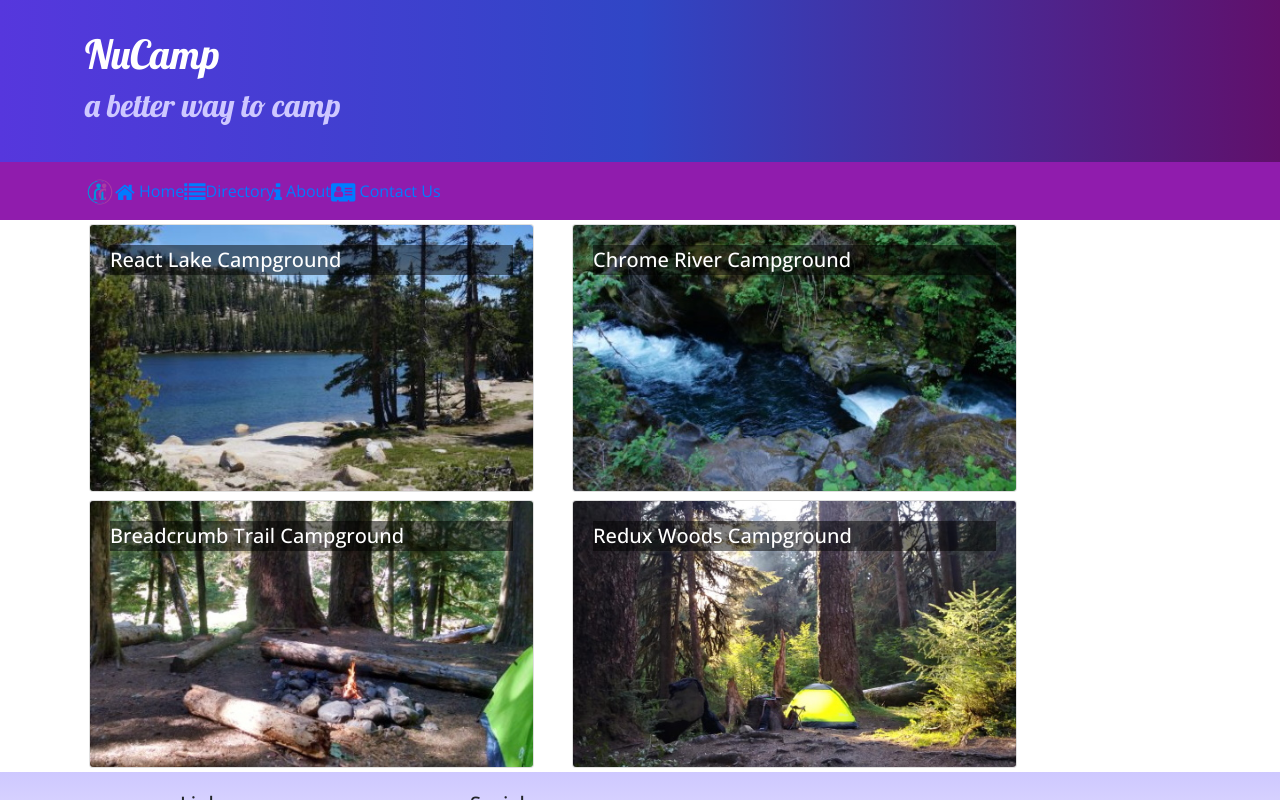
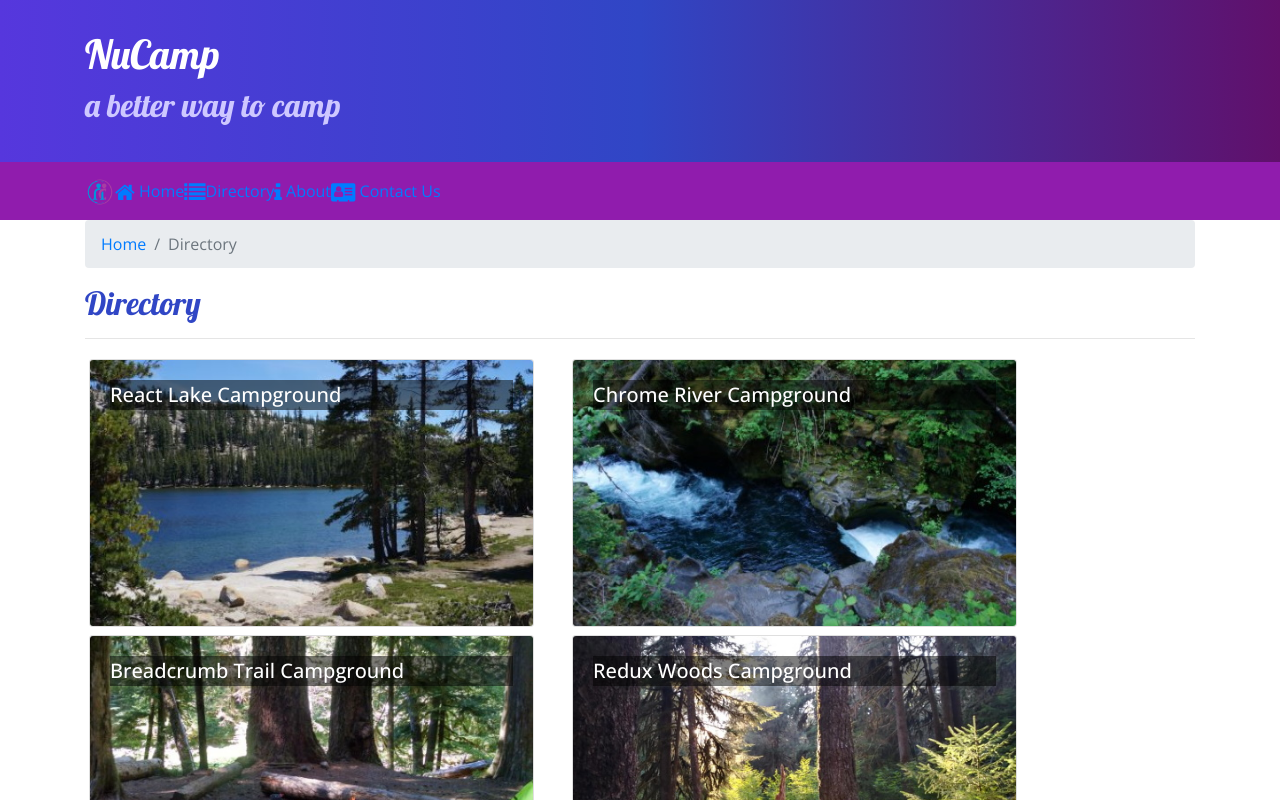
Before and after one commit to cbenedict76/3-React_nucampsite_2022-01-06, a React (Create React App) app: page /directory in a window 1280 px wide. Shown: the top 800 px of the page. Built offline with nearby package versions, Linux system fonts and the light colour scheme.

Commit message:
React Wk3 - Breadcrumbs

```diff
--- a/src/components/CampsiteInfoComponent.js
+++ b/src/components/CampsiteInfoComponent.js
@@ -6,16 +6,18 @@
   CardText,
   CardBody,
   CardTitle,
+  Breadcrumb,
+  BreadcrumbItem,
 } from "reactstrap";
 
+import { Link } from "react-router-dom";
 
-function RenderCampsite({campsite}) {
+function RenderCampsite({ campsite }) {
   return (
     <div className="col-md-5 m-1">
       <Card>
         <CardImg top src={campsite.image} alt={campsite.name} />
         <CardBody>
-          <CardTitle>{campsite.name}</CardTitle>
           <CardText>{campsite.description}</CardText>
         </CardBody>
       </Card>
@@ -23,7 +25,7 @@
   );
 }
 
-function RenderComments({comments}) {
+function RenderComments({ comments }) {
   if (comments) {
     return (
       <div className="col-md-5 m-1">
@@ -47,10 +49,22 @@
   }
 }
 
-  function CampsiteInfo(props) {
+function CampsiteInfo(props) {
   if (props.campsite) {
     return (
       <div className="container">
+        <div className="row">
+          <div className="col">
+            <Breadcrumb>
+              <BreadcrumbItem>
+                <Link to="/directory">Directory</Link>
+              </BreadcrumbItem>
+              <BreadcrumbItem active>{props.campsite.name}</BreadcrumbItem>
+            </Breadcrumb>
+            <h2>{props.campsite.name}</h2>
+            <hr />
+          </div>
+        </div>
         <div className="row">
           <RenderCampsite campsite={props.campsite} />
           <RenderComments comments={props.comments} />
--- a/src/components/ContactComponent.js
+++ b/src/components/ContactComponent.js
@@ -1,10 +1,16 @@
 import React from "react";
+import { Breadcrumb, BreadcrumbItem } from "reactstrap";
+import { Link } from "react-router-dom";
 
 function Contact(props) {
   return (
     <div className="container">
       <div className="row">
         <div className="col">
+        <Breadcrumb>
+            <BreadcrumbItem><Link to="/home">Home</Link></BreadcrumbItem>
+            <BreadcrumbItem active>Contact Us</BreadcrumbItem>
+          </Breadcrumb>
           <h2>Contact Us</h2>
           <hr />
         </div>
--- a/src/components/DirectoryComponent.js
+++ b/src/components/DirectoryComponent.js
@@ -1,5 +1,5 @@
 import React from "react";
-import { Card, CardImg, CardImgOverlay, CardTitle } from "reactstrap";
+import { Card, CardImg, CardImgOverlay, CardTitle, Breadcrumb, BreadcrumbItem } from "reactstrap";
 import { Link } from "react-router-dom";
 
 function RenderDirectoryItem({ campsite }) {
@@ -25,6 +25,16 @@
 
   return (
     <div className="container">
+      <div className="row">
+        <div className="col">
+          <Breadcrumb>
+            <BreadcrumbItem><Link to="/home">Home</Link></BreadcrumbItem>
+            <BreadcrumbItem active>Directory</BreadcrumbItem>
+          </Breadcrumb>
+          <h2>Directory</h2>
+          <hr />
+        </div>
+      </div>
       <div className="row">{directory}</div>
     </div>
   );
```
